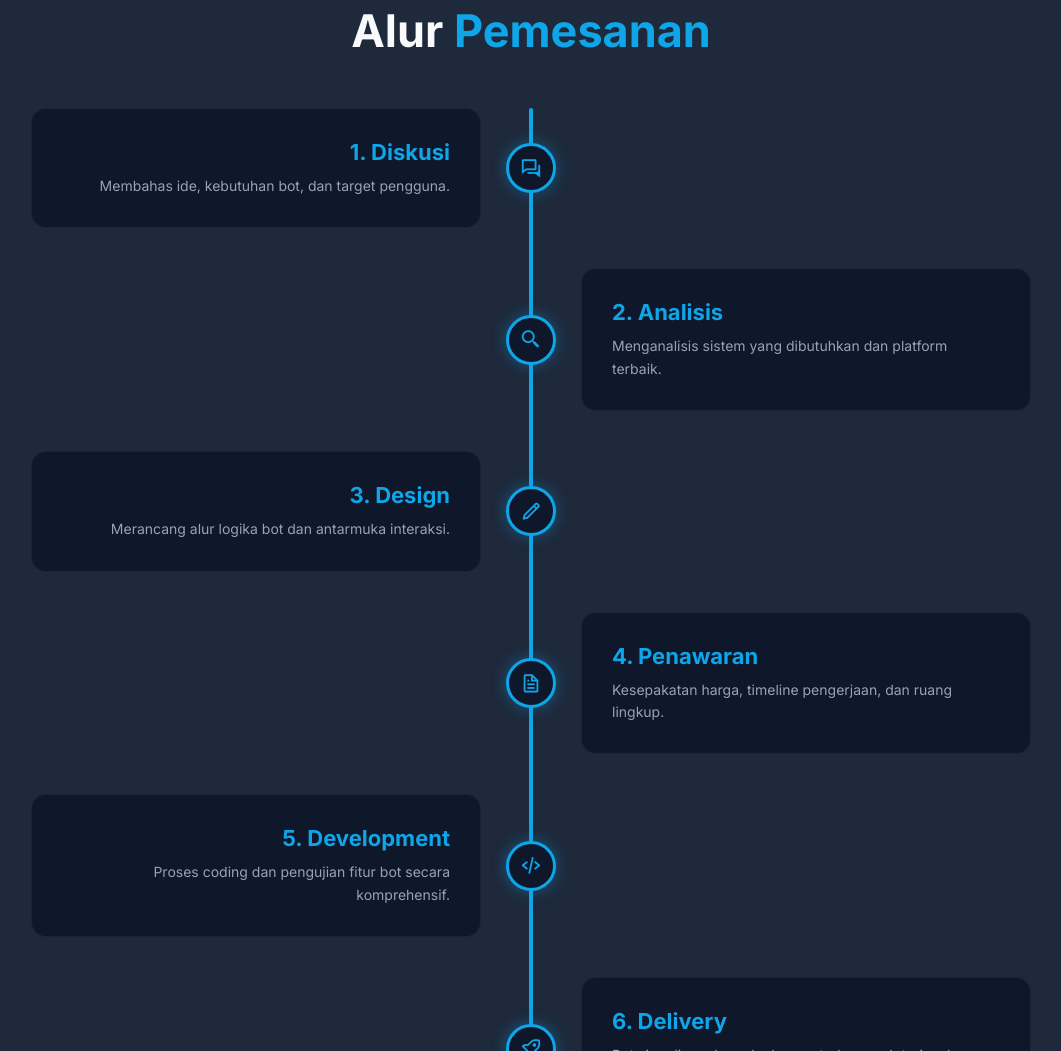
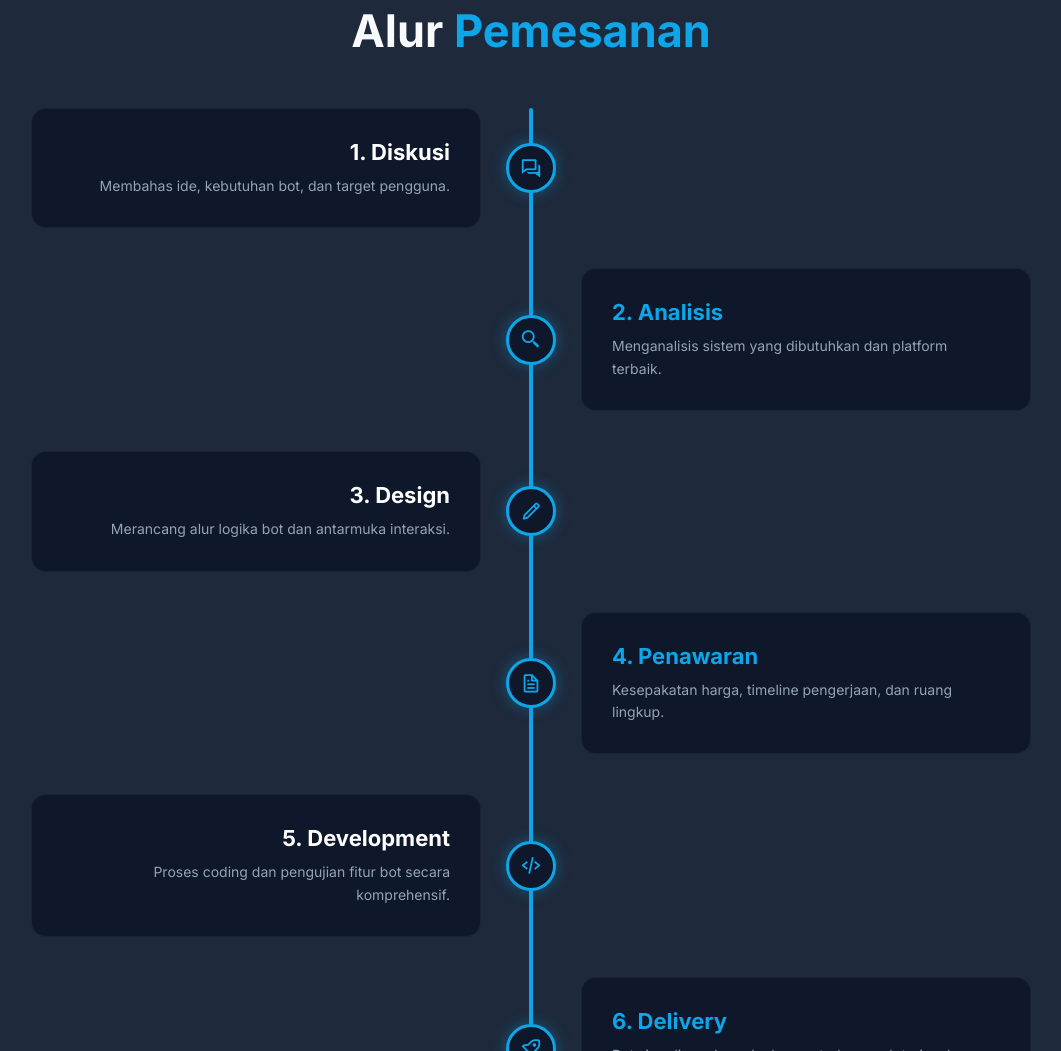
Before and after one commit to Jostan22/JoStore, a plain HTML site: page index.html in a window 1280 px wide. Shown: the part 2220-3271 px from the top of the page, without its empty margins (109-1170 px from the left). Drawn offline with nearby package versions, Linux system fonts and the light colour scheme.

Commit message:
Change timeline header colors for odd and even items

```diff
--- a/style.css
+++ b/style.css
@@ -576,8 +576,15 @@ section {
 
 .timeline-content h3 {
     font-size: 2.2rem;
+    margin-bottom: 1rem;
+}
+
+.timeline-item:nth-child(odd) .timeline-content h3 {
+    color: #ffffff;
+}
+
+.timeline-item:nth-child(even) .timeline-content h3 {
     color: var(--main-color);
-    margin-bottom: 1rem;
 }
 
 .timeline-content p {
```
